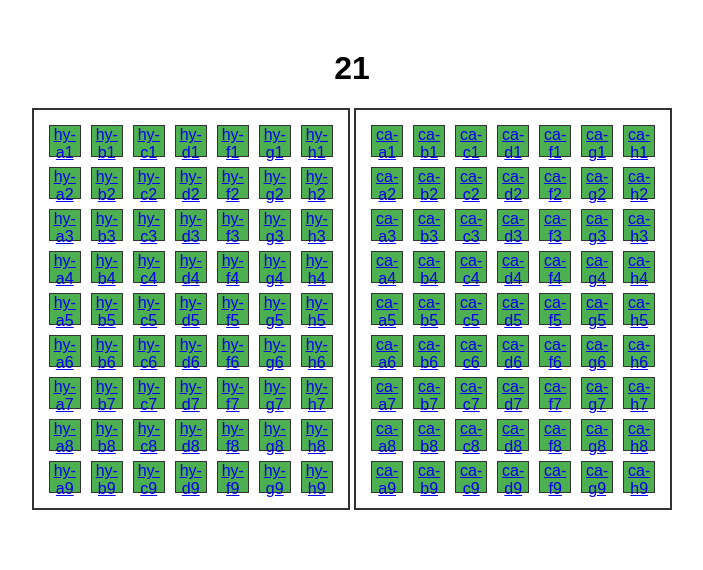
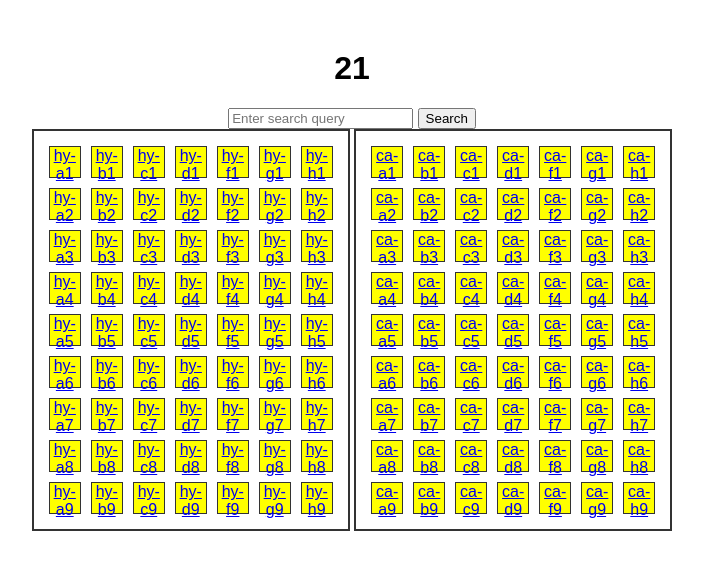
Before and after one commit to KiraArensky/school_21_workspaces, a Flask app: template templates/index.html in a window 1280 px wide. Shown: the top 570 px of the page, without its empty margins (288-991 px from the left). Run offline with Flask 3, Linux system fonts and the light colour scheme; the template is opened without the code that fills it, so the values that code supplies are empty.

Commit message:
search done

```diff
--- a/db/login.json
+++ b/db/login.json
@@ -1,4 +1,4 @@
 {
   "login": "Иванов",
-  "place": "hy-a5"
+  "place": "hffhy-a8"
 }
--- a/main.py
+++ b/main.py
@@ -1,19 +1,32 @@
-import sqlite3
-import json
-from data.back_json import json_open, db
+from flask import request
+from data.back_json import json_open, db, check_login
 
 from flask import Flask, render_template
 
 app = Flask(__name__)
 
 
-@app.route('/')
-def feed():
-    json_output = db()
-    if open("db/login.json"):
-        file_json = 'db/login.json'
-        login, place = json_open(file_json)
-    return render_template("index.html", workspace=json_output)
+@app.route('/', methods=['GET', 'POST'])
+def main():
+    if request.method == 'GET':
+        json_output = db()
+        if open("db/login.json"):
+            file_json = 'db/login.json'
+            if json_open(file_json) is False:
+                pass
+        search_login = "empty"
+        return render_template("index.html", workspace=json_output, query=search_login)
+    else:
+        search_login = request.form['query']
+        json_output = db()
+        if open("db/login.json"):
+            file_json = 'db/login.json'
+            json_open(file_json)
+            if check_login(search_login):
+                return render_template("index.html", workspace=json_output, query=search_login)
+        search_login = "empty"
+        return render_template("index.html", workspace=json_output, query=search_login)
+
 
 
 if __name__ == '__main__':
--- a/static/style.css
+++ b/static/style.css
@@ -31,3 +31,12 @@ body {
     border: 1px solid #333;
     cursor: pointer;
 }
+
+.selected_search {
+    width: 30px;
+    height: 30px;
+    margin: 5px;
+    background-color: yellow;
+    border: 1px solid #333;
+    cursor: pointer;
+}
--- a/templates/index.html
+++ b/templates/index.html
@@ -8,6 +8,10 @@
 </head>
 <body>
     <h1>21</h1>
+    <form action="/" method="POST">
+        <input type="text" name="query" placeholder="Enter search query">
+        <button type="submit">Search</button>
+    </form>
     <!-- создание поля с местами -->
     <div class="campus">
          {% for cluster in ["hy", "ca"] %}
@@ -21,10 +25,17 @@
                                 {{ place_id }}
                             </div>
                         {% else %}
+                        {% if workspace[place_id] == query %}
+                            <div class="selected_search">
+                                <a href="#login_place">{{ place_id }}</a>
+                                {{ workspace[place_id] }}
+                            </div>
+                        {% else %}
                             <div class="selected">
                                 <a href="#login_place">{{ place_id }}</a>
                                 {{ workspace[place_id] }}
                             </div>
+                        {% endif %}
                         {% endif %}
                         {% endfor %}
                     </div>
```
Also changed, not shown: data/back_json.py (+23 -9 lines), data/workspace.db.
